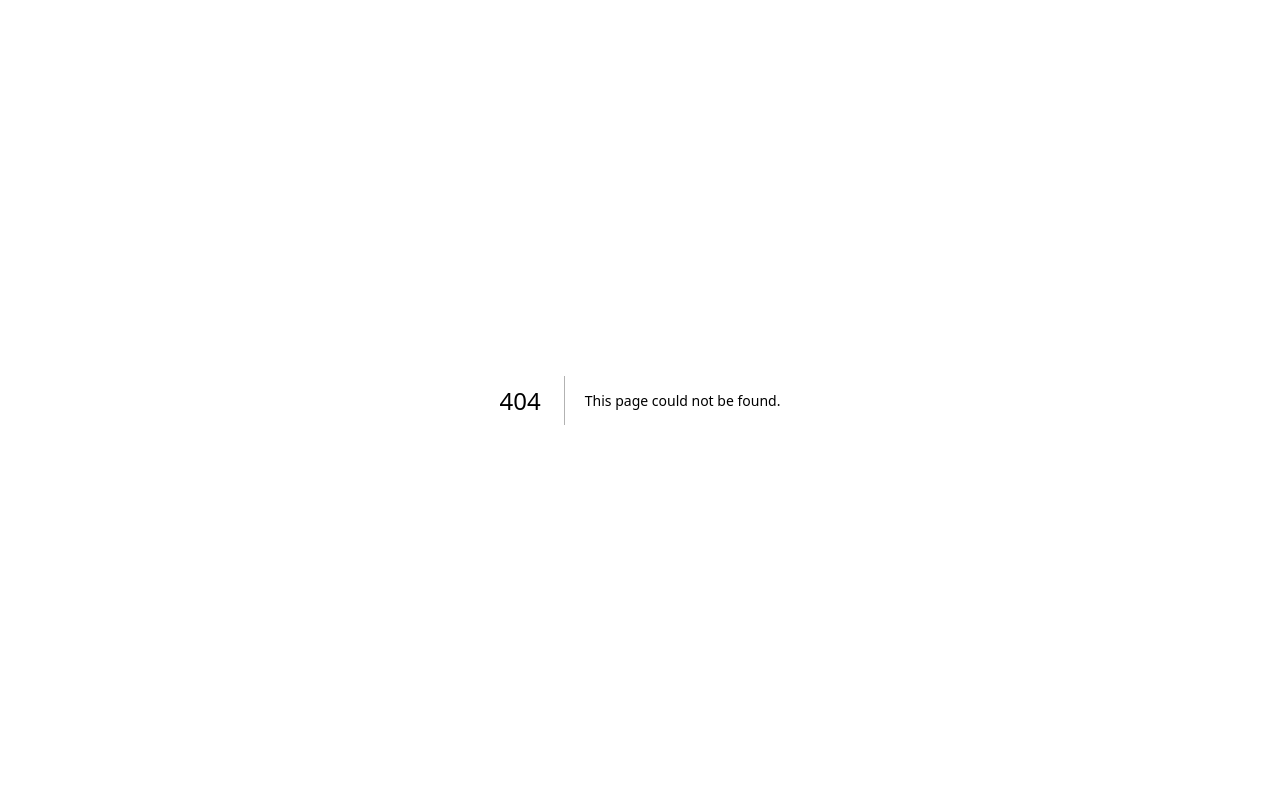
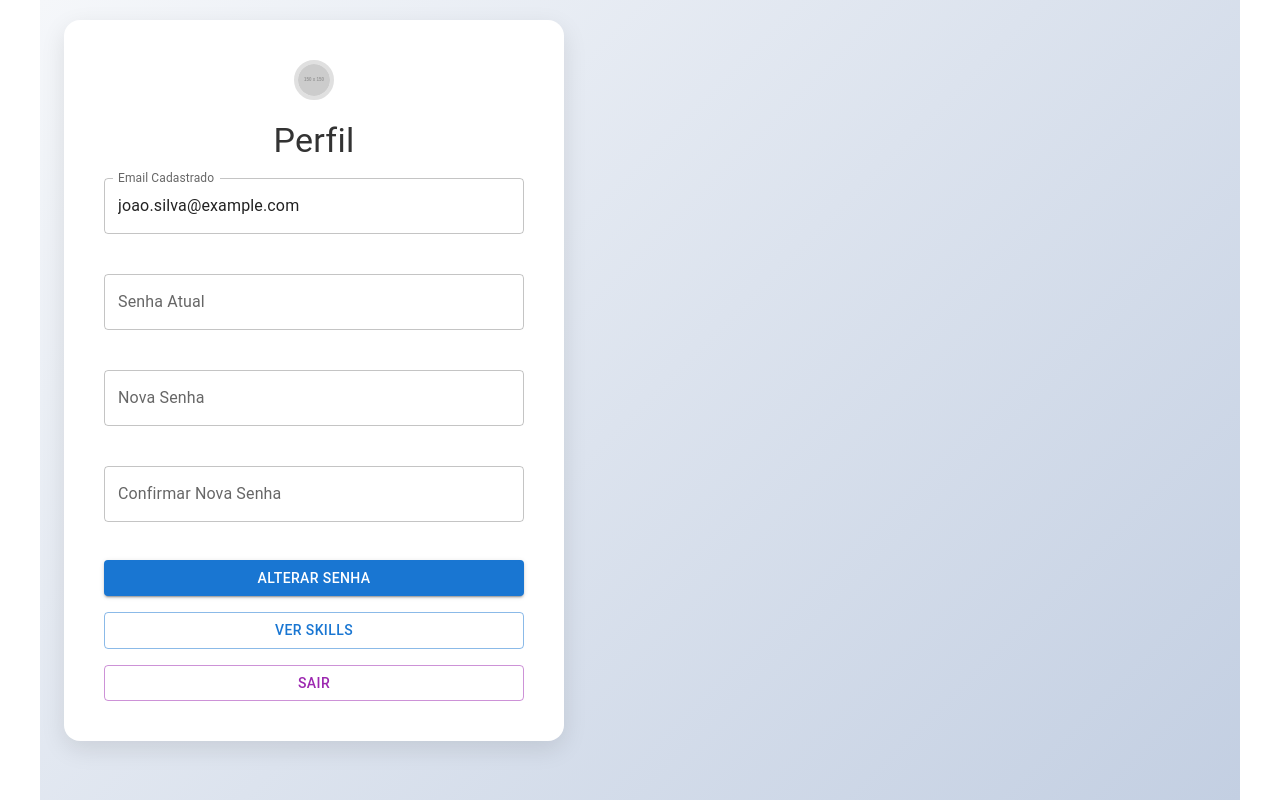
Before and after one commit to GabrielJordaoM/tcc_paginas, a Next.js app: page /profile in a window 1280 px wide. Before the commit this address had no page. Built offline with nearby package versions, Linux system fonts and the light colour scheme.

Commit message:
a pagina de profile nao esta pronta, e foram feitos fix nas paginas de login e register, commit paa salvar o que ja foi feito

```diff
--- a/app/login/page.tsx
+++ b/app/login/page.tsx
@@ -5,6 +5,7 @@ import styles from "./styles.module.scss"
 import { useState } from "react";
 import LoginInput from "@/components/login/LoginInput";
 import LoginButton from "@/components/login/LoginButton";
+import { useRouter } from "next/navigation"
 
 interface loginNecessities {
     email: string,
@@ -12,6 +13,7 @@ interface loginNecessities {
 }
 
 export default function Page(){
+      const router = useRouter()
     const [data, setData] = useState<loginNecessities>({
         email: "",
         password: ""
@@ -47,6 +49,7 @@ export default function Page(){
                 }}/>
                 <LoginButton title="Login" color="success" onClick={() => {}}/>
                 <LoginButton title="Esqueci Minha Senha" variant="text" onClick={() => {}}/>
+                    <LoginButton title="Ja Tenho Conta" variant="text" onClick={() => router.push("/register")}/>
             </LoginForm>
         </div>
     )
--- a/app/page.tsx
+++ b/app/page.tsx
@@ -25,18 +25,18 @@ export default function HomePage() {
 
         {/* Botão principal - CADASTRO em destaque */}
         <div className="hero-button">
-          <Link href="/cadastro" className="btn primary hero-btn">
-            🚀 Começar Agora - Cadastro Gratuito
+          <Link href="/register" className="btn primary hero-btn">
+            Começar Agora - Cadastro Gratuito
           </Link>
         </div>
 
         {/* Botões secundários */}
         <div className="button-group secondary-buttons">
           <Link href="/login" className="btn secondary">
-            👤 Já tem conta? Login
+            Já tem conta? Login
           </Link>
           <Link href="/board" className="btn outline">
-            📋 Ver Demo do Board
+            Ver Demo do Board
           </Link>
         </div>
 
@@ -57,7 +57,7 @@ export default function HomePage() {
         </div>
 
         <footer className="home-footer">
-          © {new Date().getFullYear()} TeamFlow —
+          © {new Date().getFullYear()} Taskerize —
           POC desenvolvida com ❤️ e Next.js
         </footer>
       </div>
--- /dev/null
+++ b/app/profile/page.tsx
@@ -0,0 +1,119 @@
+'use client';
+
+import React, { useState } from 'react';
+import { Avatar, Button, TextField, Typography, Container, Box } from '@mui/material';
+import Link from 'next/link';
+import styles from './styles.module.scss';
+
+const ProfilePage: React.FC = () => {
+  const [currentPassword, setCurrentPassword] = useState('');
+  const [newPassword, setNewPassword] = useState('');
+  const [confirmPassword, setConfirmPassword] = useState('');
+
+  // Example user data (replace with API data in production)
+  const user = {
+    email: 'joao.silva@example.com',
+    avatarUrl: 'https://via.placeholder.com/150',
+  };
+
+  const handleChangePassword = () => {
+    if (!currentPassword || !newPassword || !confirmPassword) {
+      alert('Por favor, preencha todos os campos.');
+      return;
+    }
+    if (newPassword !== confirmPassword) {
+      alert('As senhas não coincidem.');
+      return;
+    }
+    // Add actual password change logic here (e.g., API call)
+    alert('Senha alterada com sucesso!');
+    setCurrentPassword('');
+    setNewPassword('');
+    setConfirmPassword('');
+  };
+
+  return (
+    <Container className={styles.profileContainer}>
+      <Box className={styles.profileCard}>
+        <Avatar
+          src={user.avatarUrl}
+          alt="Perfil"
+          className={styles.avatar}
+        />
+        <Typography variant="h4" className={styles.title}>
+          Perfil
+        </Typography>
+        <Box className={styles.infoSection}>
+          <TextField
+            label="Email Cadastrado"
+            value={user.email}
+            fullWidth
+            margin="normal"
+            InputProps={{ readOnly: true }}
+            variant="outlined"
+            className={styles.textField}
+          />
+          <TextField
+            label="Senha Atual"
+            type="password"
+            value={currentPassword}
+            onChange={(e) => setCurrentPassword(e.target.value)}
+            fullWidth
+            margin="normal"
+            variant="outlined"
+            className={styles.textField}
+          />
+          <TextField
+            label="Nova Senha"
+            type="password"
+            value={newPassword}
+            onChange={(e) => setNewPassword(e.target.value)}
+            fullWidth
+            margin="normal"
+            variant="outlined"
+            className={styles.textField}
+          />
+          <TextField
+            label="Confirmar Nova Senha"
+            type="password"
+            value={confirmPassword}
+            onChange={(e) => setConfirmPassword(e.target.value)}
+            fullWidth
+            margin="normal"
+            variant="outlined"
+            className={styles.textField}
+          />
+        </Box>
+        <Box className={styles.buttonSection}>
+          <Button
+            variant="contained"
+            color="primary"
+            className={styles.actionButton}
+            onClick={handleChangePassword}
+          >
+            Alterar Senha
+          </Button>
+          <Button
+            variant="outlined"
+            color="primary"
+            className={styles.actionButton}
+            component={Link}
+            href="/skills"
+          >
+            Ver Skills
+          </Button>
+          <Button
+            variant="outlined"
+            color="secondary"
+            className={styles.actionButton}
+            onClick={() => alert('Logout clicado')}
+          >
+            Sair
+          </Button>
+        </Box>
+      </Box>
+    </Container>
+  );
+};
+
+export default ProfilePage;
--- /dev/null
+++ b/app/profile/styles.module.scss
@@ -0,0 +1,99 @@
+.profileContainer {
+  display: flex;
+  justify-content: center;
+  align-items: center;
+  min-height: 100vh;
+  background: linear-gradient(135deg, #f5f7fa 0%, #c3cfe2 100%);
+  padding: 20px;
+}
+
+.profileCard {
+  background: #ffffff;
+  border-radius: 16px;
+  box-shadow: 0 8px 24px rgba(0, 0, 0, 0.1);
+  padding: 40px;
+  max-width: 500px;
+  width: 100%;
+  text-align: center;
+  transition: transform 0.3s ease;
+
+  &:hover {
+    transform: translateY(-5px);
+  }
+}
+
+.avatar {
+  width: 120px;
+  height: 120px;
+  margin: 0 auto 20px;
+  border: 4px solid #e0e0e0;
+  border-radius: 50%;
+}
+
+.title {
+  font-weight: 600;
+  color: #333;
+  margin-bottom: 30px;
+}
+
+.infoSection {
+  display: flex;
+  flex-direction: column;
+  gap: 16px;
+}
+
+.textField {
+  & .MuiOutlinedInput-root {
+    border-radius: 8px;
+    background: #f9f9f9;
+
+    &:hover .MuiOutlinedInput-notchedOutline {
+      border-color: #1976d2;
+    }
+  }
+
+  & .MuiInputLabel-root {
+    color: #555;
+    font-weight: 500;
+  }
+}
+
+.buttonSection {
+  display: flex;
+  flex-direction: column;
+  gap: 16px;
+  margin-top: 30px;
+}
+
+.actionButton {
+  padding: 12px 24px;
+  border-radius: 8px;
+  font-weight: 600;
+  text-transform: none;
+  transition: background-color 0.3s ease, transform 0.2s ease;
+
+  &:hover {
+    transform: scale(1.05);
+  }
+}
+
+// Responsive adjustments
+@media (max-width: 600px) {
+  .profileCard {
+    padding: 20px;
+    max-width: 90%;
+  }
+
+  .avatar {
+    width: 100px;
+    height: 100px;
+  }
+
+  .title {
+    font-size: 1.8rem;
+  }
+
+  .actionButton {
+    padding: 10px 20px;
+  }
+}
--- a/app/register/page.tsx
+++ b/app/register/page.tsx
@@ -5,6 +5,7 @@ import styles from "./styles.module.scss"
 import { useState } from "react"
 import LoginInput from "@/components/login/LoginInput"
 import LoginButton from "@/components/login/LoginButton"
+import { useRouter } from "next/navigation"
 
 interface registerNecessities {
   name: string
@@ -14,6 +15,8 @@ interface registerNecessities {
 }
 
 export default function Page() {
+  const router = useRouter()
+
   const [data, setData] = useState<registerNecessities>({
     name: "",
     email: "",
@@ -69,7 +72,7 @@ export default function Page() {
         <LoginButton
           title="Já tenho conta"
           variant="text"
-          onClick={() => {}}
+          onClick={() => router.push("/login")}
         />
       </LoginForm>
     </div>
--- a/package.json
+++ b/package.json
@@ -14,7 +14,8 @@
     "@dnd-kit/utilities": "^3.2.2",
     "@emotion/react": "^11.14.0",
     "@emotion/styled": "^11.14.1",
-    "@mui/material": "^7.3.2",
+    "@mui/icons-material": "^5.18.0",
+    "@mui/material": "^5.18.0",
     "axios": "^1.12.2",
     "next": "^15.5.2",
     "react": "^19.1.0",
```
Also changed, not shown: 1 other file (tests, documents, lock files or other folders).
